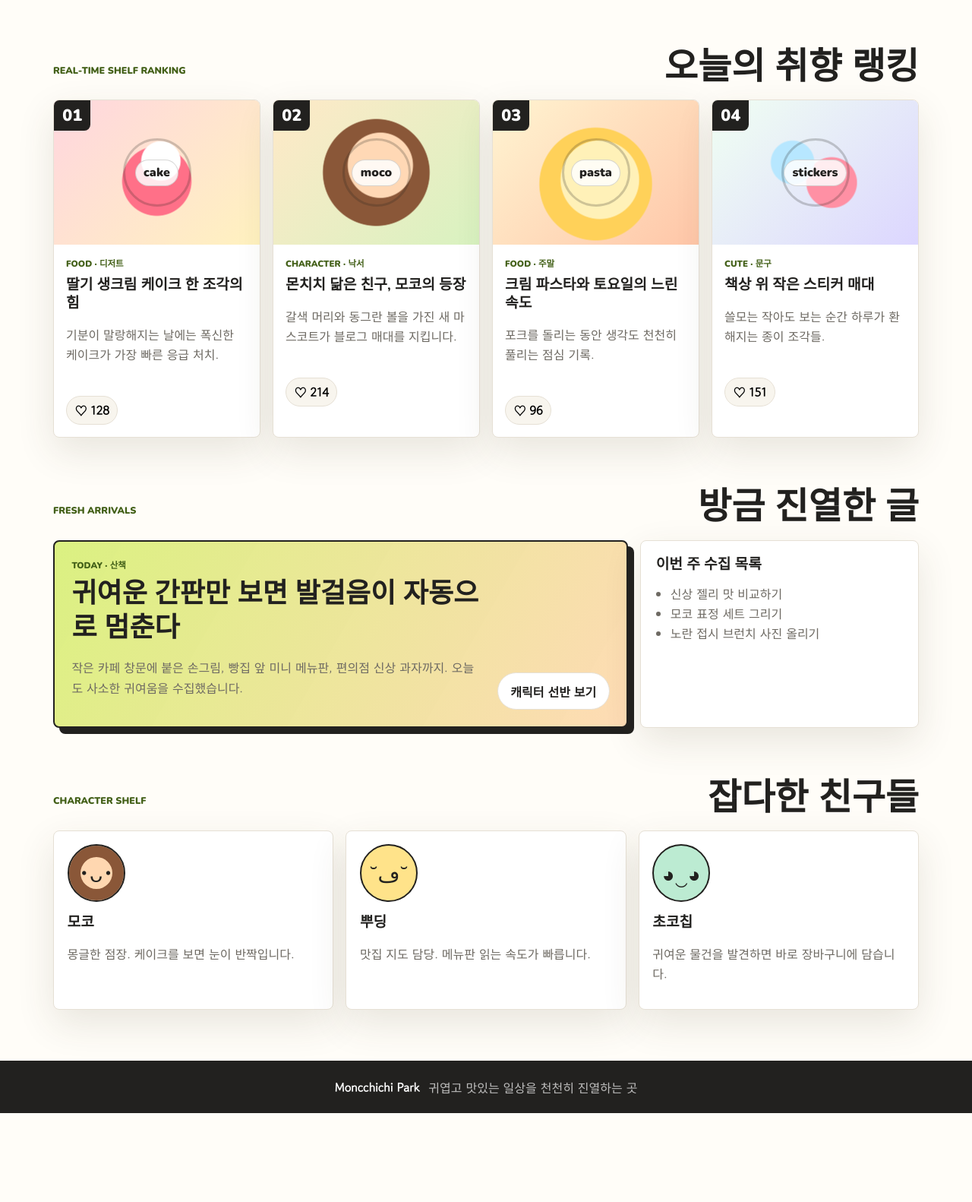
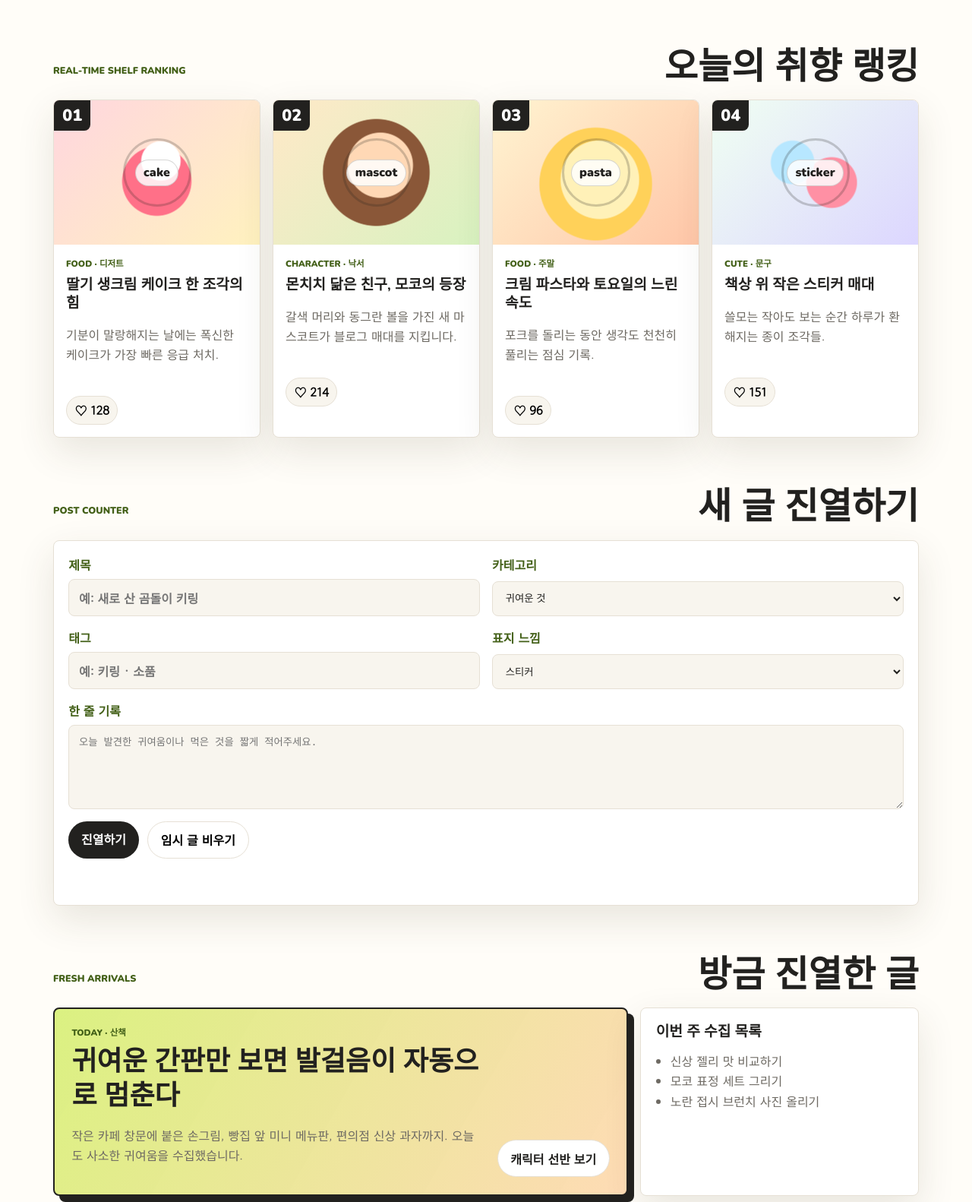
Before and after one commit to moncchichipark/moncchichipark.github.io, a plain HTML site: page index.html in a window 1280 px wide. Shown: the part 860-2442 px from the top of the page at 76% size. Before the commit the page ends 2325 px from the top, so only its background shows below. Drawn offline with nearby package versions, Linux system fonts and the light colour scheme.

Commit message:
Add post authoring support

```diff
--- /dev/null
+++ b/data/posts.json
@@ -0,0 +1,34 @@
+[
+  {
+    "title": "딸기 생크림 케이크 한 조각의 힘",
+    "category": "food",
+    "tag": "디저트",
+    "excerpt": "기분이 말랑해지는 날에는 폭신한 케이크가 가장 빠른 응급 처치.",
+    "visual": "cake",
+    "likes": 128
+  },
+  {
+    "title": "몬치치 닮은 친구, 모코의 등장",
+    "category": "character",
+    "tag": "낙서",
+    "excerpt": "갈색 머리와 동그란 볼을 가진 새 마스코트가 블로그 매대를 지킵니다.",
+    "visual": "mascot",
+    "likes": 214
+  },
+  {
+    "title": "크림 파스타와 토요일의 느린 속도",
+    "category": "food",
+    "tag": "주말",
+    "excerpt": "포크를 돌리는 동안 생각도 천천히 풀리는 점심 기록.",
+    "visual": "pasta",
+    "likes": 96
+  },
+  {
+    "title": "책상 위 작은 스티커 매대",
+    "category": "cute",
+    "tag": "문구",
+    "excerpt": "쓸모는 작아도 보는 순간 하루가 환해지는 종이 조각들.",
+    "visual": "sticker",
+    "likes": 151
+  }
+]
--- a/index.html
+++ b/index.html
@@ -33,6 +33,7 @@
         </div>
         <div class="nav-actions">
           <a href="#ranking">랭킹</a>
+          <a href="#write">글쓰기</a>
           <a href="#diary">일기</a>
           <a href="#characters">캐릭터</a>
         </div>
@@ -50,7 +51,7 @@
           </p>
           <div class="hero-buttons">
             <a class="primary-btn" href="#ranking">오늘의 랭킹 보기</a>
-            <a class="ghost-btn" href="#diary">새 글 둘러보기</a>
+            <a class="ghost-btn" href="#write">새 글 쓰기</a>
           </div>
         </div>
         <div class="hero-scene" aria-label="귀여운 블로그 매대 일러스트">
@@ -111,59 +112,51 @@
           <p class="eyebrow">real-time shelf ranking</p>
           <h2>오늘의 취향 랭킹</h2>
         </div>
-        <div class="ranking-grid" id="postGrid">
-          <article class="post-card" data-category="food">
-            <span class="rank">01</span>
-            <div class="post-visual cake">
-              <span>cake</span>
-            </div>
-            <div class="post-body">
-              <p class="post-meta">FOOD · 디저트</p>
-              <h3>딸기 생크림 케이크 한 조각의 힘</h3>
-              <p>기분이 말랑해지는 날에는 폭신한 케이크가 가장 빠른 응급 처치.</p>
-              <button class="like-btn" type="button" aria-label="딸기 케이크 글 좋아요">♡ 128</button>
-            </div>
-          </article>
+        <div class="ranking-grid" id="postGrid" aria-live="polite"></div>
+      </section>
 
-          <article class="post-card" data-category="cute character">
-            <span class="rank">02</span>
-            <div class="post-visual mascot">
-              <span>moco</span>
-            </div>
-            <div class="post-body">
-              <p class="post-meta">CHARACTER · 낙서</p>
-              <h3>몬치치 닮은 친구, 모코의 등장</h3>
-              <p>갈색 머리와 동그란 볼을 가진 새 마스코트가 블로그 매대를 지킵니다.</p>
-              <button class="like-btn" type="button" aria-label="모코 글 좋아요">♡ 214</button>
-            </div>
-          </article>
-
-          <article class="post-card" data-category="food daily">
-            <span class="rank">03</span>
-            <div class="post-visual pasta">
-              <span>pasta</span>
-            </div>
-            <div class="post-body">
-              <p class="post-meta">FOOD · 주말</p>
-              <h3>크림 파스타와 토요일의 느린 속도</h3>
-              <p>포크를 돌리는 동안 생각도 천천히 풀리는 점심 기록.</p>
-              <button class="like-btn" type="button" aria-label="파스타 글 좋아요">♡ 96</button>
-            </div>
-          </article>
-
-          <article class="post-card" data-category="cute daily">
-            <span class="rank">04</span>
-            <div class="post-visual sticker">
-              <span>stickers</span>
-            </div>
-            <div class="post-body">
-              <p class="post-meta">CUTE · 문구</p>
-              <h3>책상 위 작은 스티커 매대</h3>
-              <p>쓸모는 작아도 보는 순간 하루가 환해지는 종이 조각들.</p>
-              <button class="like-btn" type="button" aria-label="스티커 글 좋아요">♡ 151</button>
-            </div>
-          </article>
+      <section class="write-section" id="write">
+        <div class="section-heading">
+          <p class="eyebrow">post counter</p>
+          <h2>새 글 진열하기</h2>
         </div>
+        <form class="write-panel" id="postForm">
+          <label>
+            제목
+            <input id="postTitle" name="title" type="text" placeholder="예: 새로 산 곰돌이 키링" required />
+          </label>
+          <label>
+            카테고리
+            <select id="postCategory" name="category">
+              <option value="cute">귀여운 것</option>
+              <option value="food">먹은 것</option>
+              <option value="character">캐릭터</option>
+              <option value="daily">일상</option>
+            </select>
+          </label>
+          <label>
+            태그
+            <input id="postTag" name="tag" type="text" placeholder="예: 키링 · 소품" />
+          </label>
+          <label>
+            표지 느낌
+            <select id="postVisual" name="visual">
+              <option value="sticker">스티커</option>
+              <option value="cake">케이크</option>
+              <option value="mascot">마스코트</option>
+              <option value="pasta">파스타</option>
+            </select>
+          </label>
+          <label class="wide-field">
+            한 줄 기록
+            <textarea id="postExcerpt" name="excerpt" rows="4" placeholder="오늘 발견한 귀여움이나 먹은 것을 짧게 적어주세요." required></textarea>
+          </label>
+          <div class="write-actions">
+            <button class="primary-btn" type="submit">진열하기</button>
+            <button class="ghost-btn" id="clearLocalPosts" type="button">임시 글 비우기</button>
+          </div>
+          <output class="write-output" id="writeOutput"></output>
+        </form>
       </section>
 
       <section class="diary-section" id="diary">
--- a/script.js
+++ b/script.js
@@ -1,25 +1,127 @@
+const STORAGE_KEY = "moncchichi-local-posts";
 const chips = document.querySelectorAll(".chip");
-const cards = document.querySelectorAll(".post-card");
+const postGrid = document.querySelector("#postGrid");
 const searchInput = document.querySelector("#searchInput");
-const likeButtons = document.querySelectorAll(".like-btn");
+const postForm = document.querySelector("#postForm");
+const writeOutput = document.querySelector("#writeOutput");
+const clearLocalPostsButton = document.querySelector("#clearLocalPosts");
 
 let activeFilter = "all";
+let publishedPosts = [];
+let localPosts = [];
 
 function normalize(text) {
   return text.toLowerCase().trim();
 }
 
+function categoryLabel(category) {
+  const labels = {
+    cute: "CUTE",
+    food: "FOOD",
+    character: "CHARACTER",
+    daily: "DAILY",
+  };
+
+  return labels[category] || "POST";
+}
+
+function readLocalPosts() {
+  try {
+    return JSON.parse(localStorage.getItem(STORAGE_KEY)) || [];
+  } catch {
+    return [];
+  }
+}
+
+function saveLocalPosts(posts) {
+  localStorage.setItem(STORAGE_KEY, JSON.stringify(posts));
+}
+
+function allPosts() {
+  return [...localPosts, ...publishedPosts];
+}
+
+function createPostCard(post, index) {
+  const card = document.createElement("article");
+  card.className = "post-card";
+  card.dataset.category = post.category;
+
+  const rank = String(index + 1).padStart(2, "0");
+  const likes = Number(post.likes || 0);
+  const safeVisual = ["cake", "mascot", "pasta", "sticker"].includes(post.visual)
+    ? post.visual
+    : "sticker";
+
+  card.innerHTML = `
+    <span class="rank">${rank}</span>
+    <div class="post-visual ${safeVisual}">
+      <span>${safeVisual}</span>
+    </div>
+    <div class="post-body">
+      <p class="post-meta">${categoryLabel(post.category)} · ${post.tag || "기록"}</p>
+      <h3></h3>
+      <p></p>
+      <button class="like-btn" type="button" aria-label="글 좋아요">♡ ${likes}</button>
+    </div>
+  `;
+
+  card.querySelector("h3").textContent = post.title;
+  card.querySelector(".post-body p:not(.post-meta)").textContent = post.excerpt;
+  card.querySelector(".like-btn").addEventListener("click", handleLike);
+
+  return card;
+}
+
+function renderPosts() {
+  postGrid.replaceChildren();
+  const posts = allPosts();
+
+  posts.forEach((post, index) => {
+    postGrid.append(createPostCard(post, index));
+  });
+
+  if (!posts.length) {
+    const empty = document.createElement("p");
+    empty.className = "empty-state";
+    empty.textContent = "아직 진열된 글이 없습니다.";
+    postGrid.append(empty);
+  }
+
+  applyFilters();
+}
+
 function applyFilters() {
   const query = normalize(searchInput.value);
+  const cards = document.querySelectorAll(".post-card");
+  let visibleCount = 0;
 
   cards.forEach((card) => {
     const category = card.dataset.category;
     const text = normalize(card.innerText);
     const matchesCategory = activeFilter === "all" || category.includes(activeFilter);
     const matchesQuery = !query || text.includes(query);
+    const isVisible = matchesCategory && matchesQuery;
 
-    card.classList.toggle("is-hidden", !(matchesCategory && matchesQuery));
+    card.classList.toggle("is-hidden", !isVisible);
+    visibleCount += isVisible ? 1 : 0;
   });
+
+  document.querySelector(".empty-state")?.remove();
+
+  if (!visibleCount) {
+    const empty = document.createElement("p");
+    empty.className = "empty-state";
+    empty.textContent = "이 조건에 맞는 글이 아직 없습니다.";
+    postGrid.append(empty);
+  }
+}
+
+function handleLike(event) {
+  const button = event.currentTarget;
+  const number = Number(button.textContent.replace(/[^0-9]/g, ""));
+  const liked = button.classList.toggle("liked");
+
+  button.textContent = `${liked ? "♥" : "♡"} ${liked ? number + 1 : number - 1}`;
 }
 
 chips.forEach((chip) => {
@@ -33,10 +135,44 @@ chips.forEach((chip) => {
 
 searchInput.addEventListener("input", applyFilters);
 
-likeButtons.forEach((button) => {
-  button.addEventListener("click", () => {
-    const number = Number(button.textContent.replace(/[^0-9]/g, ""));
-    const liked = button.classList.toggle("liked");
-    button.textContent = `${liked ? "♥" : "♡"} ${liked ? number + 1 : number - 1}`;
-  });
+postForm.addEventListener("submit", (event) => {
+  event.preventDefault();
+
+  const formData = new FormData(postForm);
+  const post = {
+    title: formData.get("title").trim(),
+    category: formData.get("category"),
+    tag: formData.get("tag").trim() || "기록",
+    excerpt: formData.get("excerpt").trim(),
+    visual: formData.get("visual"),
+    likes: 0,
+  };
+
+  localPosts = [post, ...localPosts];
+  saveLocalPosts(localPosts);
+  postForm.reset();
+  writeOutput.textContent = `"${post.title}" 글을 ${categoryLabel(post.category)} 매대에 올렸습니다.`;
+  renderPosts();
+  document.querySelector("#ranking").scrollIntoView({ behavior: "smooth" });
 });
+
+clearLocalPostsButton.addEventListener("click", () => {
+  localPosts = [];
+  saveLocalPosts(localPosts);
+  writeOutput.textContent = "브라우저에 저장된 임시 글을 비웠습니다.";
+  renderPosts();
+});
+
+async function loadPublishedPosts() {
+  try {
+    const response = await fetch("data/posts.json");
+    publishedPosts = response.ok ? await response.json() : [];
+  } catch {
+    publishedPosts = [];
+  }
+
+  localPosts = readLocalPosts();
+  renderPosts();
+}
+
+loadPublishedPosts();
--- a/styles.css
+++ b/styles.css
@@ -348,6 +348,7 @@ h1 {
 }
 
 .ranking-section,
+.write-section,
 .diary-section,
 .characters-section {
   margin: 0 auto;
@@ -375,6 +376,7 @@ h1 {
 }
 
 .post-card,
+.write-panel,
 .character-card,
 .memo-panel {
   background: white;
@@ -511,6 +513,81 @@ h1 {
   background: #ffe0e6;
   border-color: var(--pink);
   color: #b42345;
+}
+
+.empty-state {
+  background: #f8f5ee;
+  border: 1px dashed var(--line);
+  border-radius: 8px;
+  color: var(--muted);
+  grid-column: 1 / -1;
+  padding: 1.2rem;
+}
+
+.write-panel {
+  display: grid;
+  gap: 1rem;
+  grid-template-columns: repeat(2, minmax(0, 1fr));
+  padding: 1.2rem;
+}
+
+.write-panel label {
+  color: var(--olive-dark);
+  display: grid;
+  font-weight: 900;
+  gap: 0.45rem;
+}
+
+.write-panel input,
+.write-panel select,
+.write-panel textarea {
+  background: #f8f5ee;
+  border: 1px solid var(--line);
+  border-radius: 8px;
+  color: var(--ink);
+  min-height: 44px;
+  outline: 0;
+  padding: 0.72rem 0.8rem;
+  width: 100%;
+}
+
+.write-panel textarea {
+  line-height: 1.6;
+  resize: vertical;
+}
+
+.write-panel input:focus,
+.write-panel select:focus,
+.write-panel textarea:focus {
+  border-color: var(--olive);
+  box-shadow: 0 0 0 3px rgba(107, 142, 35, 0.18);
+}
+
+.wide-field,
+.write-actions,
+.write-output {
+  grid-column: 1 / -1;
+}
+
+.write-actions {
+  display: flex;
+  flex-wrap: wrap;
+  gap: 0.7rem;
+}
+
+.write-actions button {
+  border: 0;
+  cursor: pointer;
+}
+
+.write-actions .ghost-btn {
+  border: 1px solid var(--line);
+}
+
+.write-output {
+  color: var(--muted);
+  line-height: 1.6;
+  min-height: 1.6em;
 }
 
 .diary-layout {
@@ -652,6 +729,7 @@ h1 {
   }
 
   .ranking-grid,
+  .write-panel,
   .diary-layout,
   .character-row,
   .featured-post {
```
Also changed, not shown: 1 other file.
